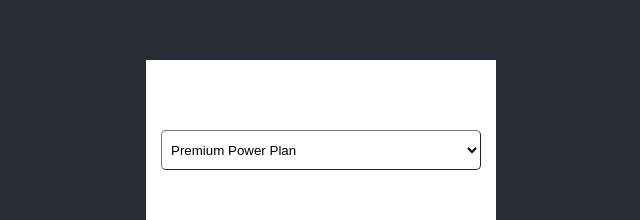
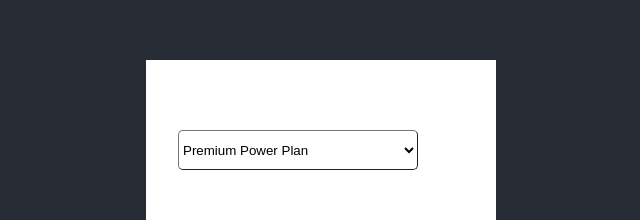
Before and after one commit to upender007/power-plan, a React (Create React App) app: page / in a window 1280 px wide. Shown: the part 140-360 px from the top of the page, without its empty margins (319-959 px from the left). Built offline with nearby package versions, Linux system fonts and the light colour scheme.

Commit message:
refines dropdown

```diff
--- a/src/App.js
+++ b/src/App.js
@@ -1,11 +1,12 @@
 import './DropDown.css';
 import Dropdown from './Components/Dropdown';
-
+import data from "./Services/Constants/DropDownValues.json";
+import value from "./Services/Constants/DropDownSelectedValue";
 function App() {
   return (
     <div className="App">
       <div className='inner-div'>
-        <Dropdown></Dropdown>
+        <Dropdown width='15rem' allValues={data} selectedValue={value}></Dropdown>
 
       </div>
 
--- a/src/Components/Dropdown.js
+++ b/src/Components/Dropdown.js
@@ -1,16 +1,112 @@
 import React from "react";
-import data from "../Services/Constants/DropDownValues.json";
-import value from "../Services/Constants/DropDownSelectedValue";
-export default function Dropdown() {
+export default function Dropdown({width,allValues,selectedValue}) {
+
   return (
-    <div className="dropdown ">
-      <select name="power-plan" id="dropdown" defaultValue={value}>
-        {data &&
-          data.map((item, index) => (
+    <div className="dropdown-container ">
+
+      <select name="power-plan" id="dropdown" defaultValue={selectedValue} style={{width:width}}>
+        {allValues &&
+          allValues.map((item, index) => (
             <option key={index} value={item.value}>
               {item.value}
             </option>
           ))}
+                      <option>
+           1
+            </option>
+            <option>
+           1
+            </option>
+            <option>
+           1
+            </option>
+            <option>
+           1
+            </option>
+            <option>
+           1
+            </option>
+            <option>
+           1
+            </option>
+            <option>
+           1
+            </option>
+            <option>
+           1
+            </option>
+            <option>
+           1
+            </option>
+            <option>
+           1
+            </option>
+            <option>
+           1
+            </option>
+            <option>
+           1
+            </option>
+            <option>
+           1
+            </option>
+            <option>
+           1
+            </option>
+            <option>
+           1
+            </option>
+            <option>
+           1
+            </option>
+            <option>
+           1
+            </option>
+            <option>
+           1
+            </option>
+            <option>
+           1
+            </option>
+            <option>
+           1
+            </option>
+            <option>
+           1
+            </option>
+            <option>
+           1
+            </option>
+            <option>
+           1
+            </option>
+            <option>
+           1
+            </option>
+            <option>
+           1
+            </option>
+            <option>
+           1
+            </option>
+            <option>
+           1
+            </option>
+            <option>
+           1
+            </option>
+            <option>
+           1
+            </option>
+            <option>
+           1
+            </option>
+            <option>
+           1
+            </option>
+            <option>
+           1
+            </option>
       </select>
     </div>
   );
--- a/src/DropDown.css
+++ b/src/DropDown.css
@@ -12,17 +12,23 @@ background-color: white;
 height: 400px;
 width:350px
 }
-.dropdown{
+.dropdown-container{
   margin-top: 70px;
+  margin-right: 20px;
+  display: flex;
+  padding-left: 2rem;
+  position: relative;
+
 
 
 }
 
 #dropdown{
-  padding-left: 5px;
+
+
   padding-right: 5px;
   background-color: white;
-  width: 20rem;
+
   height:40px;
 
   border-style: outset; ;
```
